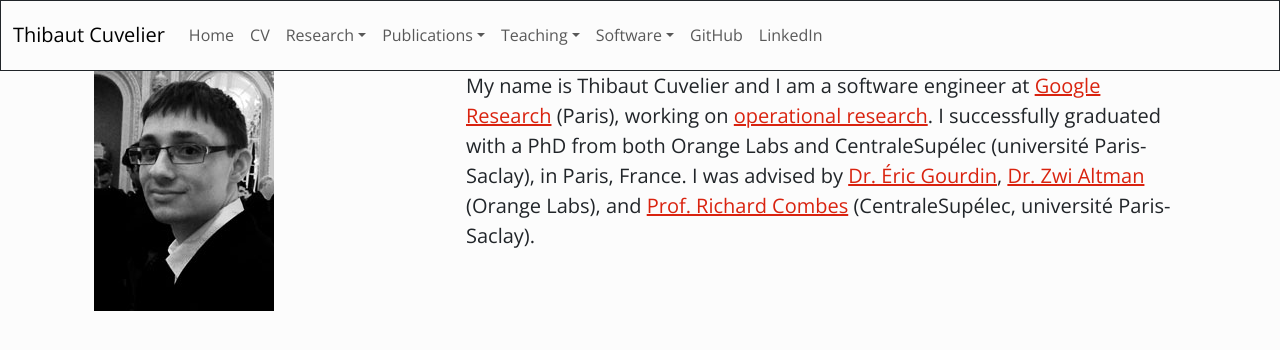
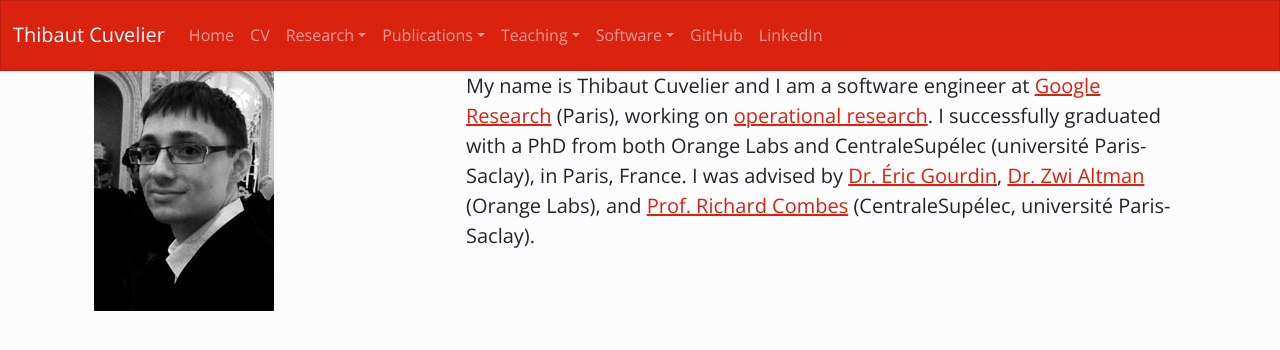
Before and after one commit to dourouc05/dourouc05.github.io, a Jekyll site: the page built from index.md, in a window 1280 px wide. Shown: the top 350 px of the page. Built offline with Jekyll 4.4.1, drawn with Linux system fonts in a browser that asks for light colours; our own code applies the rules of GitHub Pages for plain Markdown files; a script that is not in the unit is left out.

Commit message:
Restore navbar colour.

```diff
--- a/_layouts/default.html
+++ b/_layouts/default.html
@@ -25,7 +25,7 @@
   </head>
   <body>
     <header>
-	  <nav class="navbar navbar-expand-lg navbar-inverse bg-inverse">
+	  <nav class="navbar navbar-expand-lg bg-primary" data-bs-theme="dark">
 	    <div class="container-fluid">
           <a class="navbar-brand" href="/">Thibaut Cuvelier</a>
 		  <button class="navbar-toggler" type="button" data-bs-toggle="collapse" data-bs-target="#navbarSupportedContent" aria-controls="navbarSupportedContent" aria-expanded="false" aria-label="Toggle navigation">
```
